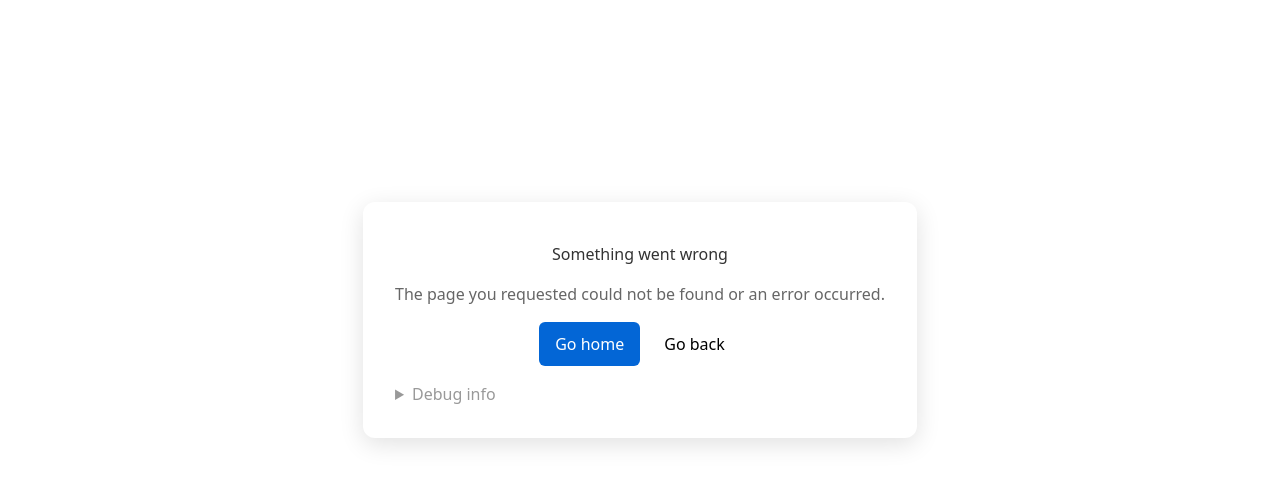
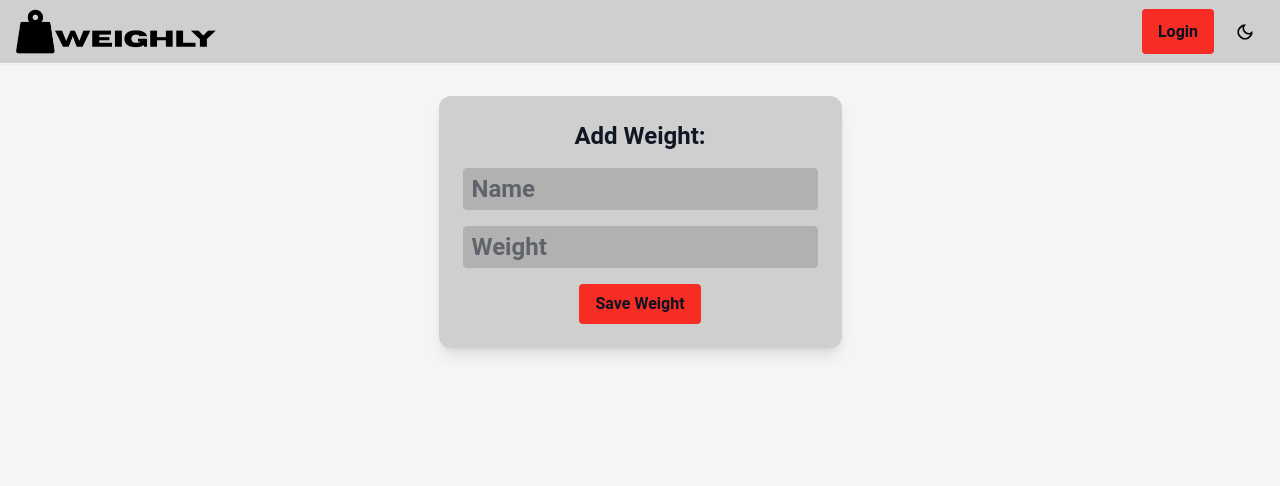
Before and after one commit to niiccoo2/weighly, a SvelteKit app in the folder web/: page /1/add_weight in a window 1280 px wide. Before the commit this address had no page. Shown: the top 486 px of the page. Built offline with nearby package versions, Linux system fonts and the light colour scheme.

Commit message:
Add save weight page

```diff
--- /dev/null
+++ b/web/src/routes/[event_id_from_url]/add_weight/+page.svelte
@@ -0,0 +1,135 @@
+<script lang="ts">
+  import { onMount } from 'svelte';
+  import { supabase } from '$lib/supabaseClient';
+  import Header from '$lib/Header.svelte';
+  import '$lib/styles_lightmode.css';
+  export let params;
+
+  const eventId = parseInt(params.event_id_from_url);
+
+
+  let total: number | null = null;
+
+  async function saveWeight(name: string, weight: number , type: string | null) {
+    console.log("Sending POST request to save weight");
+    const { data: { session } } = await supabase.auth.getSession();
+    if (!session) return;
+
+    const res = await fetch("https://oifjrkxhjrtwlrancdho.supabase.co/rest/v1/rpc/add_weight", {
+      method: "POST",
+      headers: {
+        apikey: "eyJhbGciOiJIUzI1NiIsInR5cCI6IkpXVCJ9.eyJpc3MiOiJzdXBhYmFzZSIsInJlZiI6Im9pZmpya3hoanJ0d2xyYW5jZGhvIiwicm9sZSI6ImFub24iLCJpYXQiOjE3NTkwNjQ4NDUsImV4cCI6MjA3NDY0MDg0NX0.dBUGNaqc6-hcYQzEEUKnwD9gPji6RxqHfRhDeUA6hto",
+        Authorization: `Bearer ${session.access_token}`,
+        "Content-Type": "application/json"
+      },
+      body: JSON.stringify({ p_event_id: eventId,
+                             p_name: name,
+                             p_weight: Number(weight),
+                             p_type: type
+       })
+    });
+
+    total = await res.json();
+    console.log("Fetched total:", total);
+    }
+
+  function handleInput(event: Event) {
+    // Remove any non-numeric characters except decimal point
+    const cleanedValue = (event.target as HTMLInputElement).value.replace(/[^0-9.]/g, "");
+
+    // Convert to number or set to null if empty
+    weight_value = cleanedValue === "" ? null : Number(cleanedValue);
+
+    // Optional: validate number format
+    if (weight_value !== null && isNaN(weight_value)) {
+      weight_error = "Invalid number";
+    } else {
+      weight_error = "";
+    }
+  }
+
+  async function saveWeightAction() {
+    if (!name_value.trim()) {
+      name_error = "Event name cannot be empty.";
+      return;
+    }
+    const { data: { session } } = await supabase.auth.getSession();
+    if (!session) {
+      weight_error = "You must be logged in to save weights.";
+      return;
+    }
+    if (weight_value === null || isNaN(weight_value)) {
+      weight_error = "Weight must be a valid number.";
+      return;
+    }
+    await saveWeight(name_value.trim(), weight_value, null);
+    if (total) {
+      console.log(`Weight saved successfully to ${eventId}`);
+    } else {
+      weight_error = "Failed to create event. Please try again.";
+    }
+    name_value = "";
+    weight_value = null;
+    name_error = "";
+    weight_error = "";
+  }
+
+  export let name_value: string = "";
+  export let name_id = "name_input";
+  export let name_error = "";
+
+  export let weight_value: number | null = null;
+  export let weight_id = "weight_input";
+  export let weight_error = "";
+</script>
+
+<Header />
+
+<svelte:head>
+	<title>Add Weight</title>
+</svelte:head>
+
+<main class="flex flex-col items-center mt-8">
+  <div class="flex flex-col items-center space-y-4 p-6 card rounded-xl shadow-lg">
+    <p class="text-2xl thick_text text-center">Add Weight:</p>
+
+    <!-- Name Input -->
+    <div class="w-full max-w-md">
+      <input
+        id={name_id}
+        bind:value={name_value}
+        placeholder="Name"
+        class="w-full rounded textbox focus:outline-none text-2xl thick_text px-2 py-1"
+        aria-invalid={name_error ? "true" : "false"}
+        aria-describedby={name_error ? name_id + "-err" : undefined}
+      />
+      {#if name_error}
+        <p id={name_id + "-err"} class="text-sm text-red-600 mt-1">{name_error}</p>
+      {/if}
+    </div>
+
+    <!-- Weight Input -->
+    <div class="w-full max-w-md">
+      <input
+        id={weight_id}
+        bind:value={weight_value}
+        on:input={handleInput}
+        placeholder="Weight"
+        class="w-full rounded textbox focus:outline-none text-2xl thick_text px-2 py-1"
+        aria-invalid={weight_error ? "true" : "false"}
+        aria-describedby={weight_error ? weight_id + "-err" : undefined}
+      />
+      {#if weight_error}
+        <p id={weight_id + "-err"} class="text-sm text-red-600 mt-1">{weight_error}</p>
+      {/if}
+    </div>
+
+    <!-- Save Button -->
+    <button
+      on:click={saveWeightAction}
+      class="accent_color_button rounded hover:scale-105 px-4 py-2 transition-transform cursor-pointer"
+    >
+      Save Weight
+    </button>
+  </div>
+</main>
```
